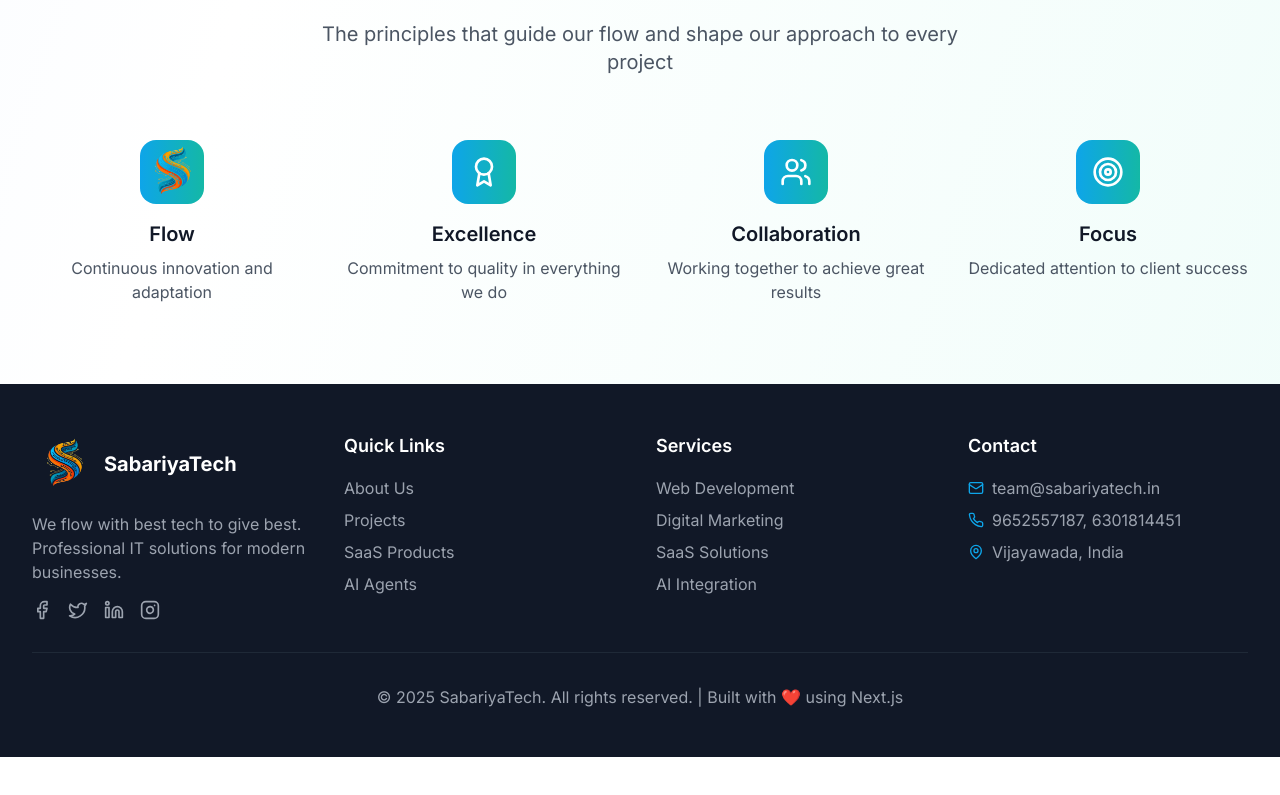
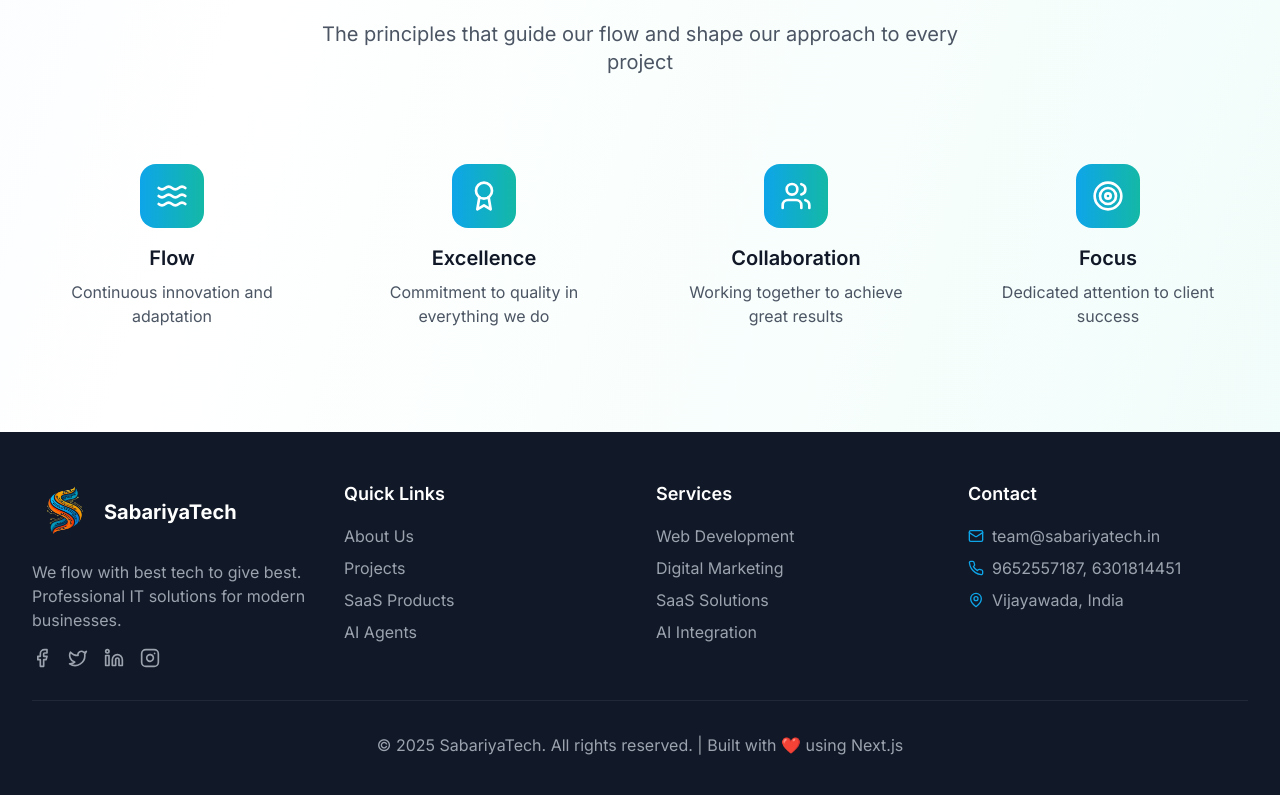
Before and after one commit to Sabariyatech/sabariyatech, a Next.js app: page /about in a window 1280 px wide. Shown: the part 3282-4077 px from the top of the page. Before the commit the page ends 4039 px from the top, so only its background shows below. Built offline with nearby package versions, Linux system fonts and the light colour scheme.

Commit message:
Our Core Values section in home page

```diff
--- a/app/about/page.tsx
+++ b/app/about/page.tsx
@@ -2,7 +2,7 @@
 
 import { motion } from 'framer-motion'
 import Image from 'next/image'
-import { Target, Eye, Users, Calendar, Award } from 'lucide-react'
+import { Target, Eye, Users, Calendar, Award, Waves } from 'lucide-react'
 import { Card, CardContent, CardDescription, CardHeader, CardTitle } from '@/components/ui/card'
 
 export default function AboutPage() {
@@ -280,7 +280,7 @@ export default function AboutPage() {
 
           <div className="grid grid-cols-1 md:grid-cols-2 lg:grid-cols-4 gap-8">
             {[
-              { icon: () => <Image src="/images/icons/Logo.png" alt="Flow" width={64} height={64} className="h-16 w-16 object-contain" />, title: 'Flow', description: 'Continuous innovation and adaptation' },
+              { icon: Waves, title: 'Flow', description: 'Continuous innovation and adaptation' },
               { icon: Award, title: 'Excellence', description: 'Commitment to quality in everything we do' },
               { icon: Users, title: 'Collaboration', description: 'Working together to achieve great results' },
               { icon: Target, title: 'Focus', description: 'Dedicated attention to client success' }
@@ -290,12 +290,12 @@ export default function AboutPage() {
                 initial={{ opacity: 0, y: 30 }}
                 whileInView={{ opacity: 1, y: 0 }}
                 transition={{ duration: 0.8, delay: index * 0.1 }}
-                className="text-center"
+                className="text-center group cursor-pointer p-6 rounded-xl hover:shadow-lg transition-all duration-300 hover:bg-white/80"
               >
-                <div className="w-16 h-16 mx-auto mb-4 bg-gradient-to-r from-brand-skyblue to-brand-teal rounded-2xl flex items-center justify-center">
+                <div className="w-16 h-16 mx-auto mb-4 bg-gradient-to-r from-brand-skyblue to-brand-teal rounded-2xl flex items-center justify-center group-hover:scale-110 transition-transform duration-300">
                   <value.icon className="h-8 w-8 text-white" />
                 </div>
-                <h3 className="text-xl font-semibold text-gray-900 mb-2">{value.title}</h3>
+                <h3 className="text-xl font-semibold text-gray-900 mb-2 group-hover:text-brand-skyblue transition-colors duration-300">{value.title}</h3>
                 <p className="text-gray-600">{value.description}</p>
               </motion.div>
             ))}
```
